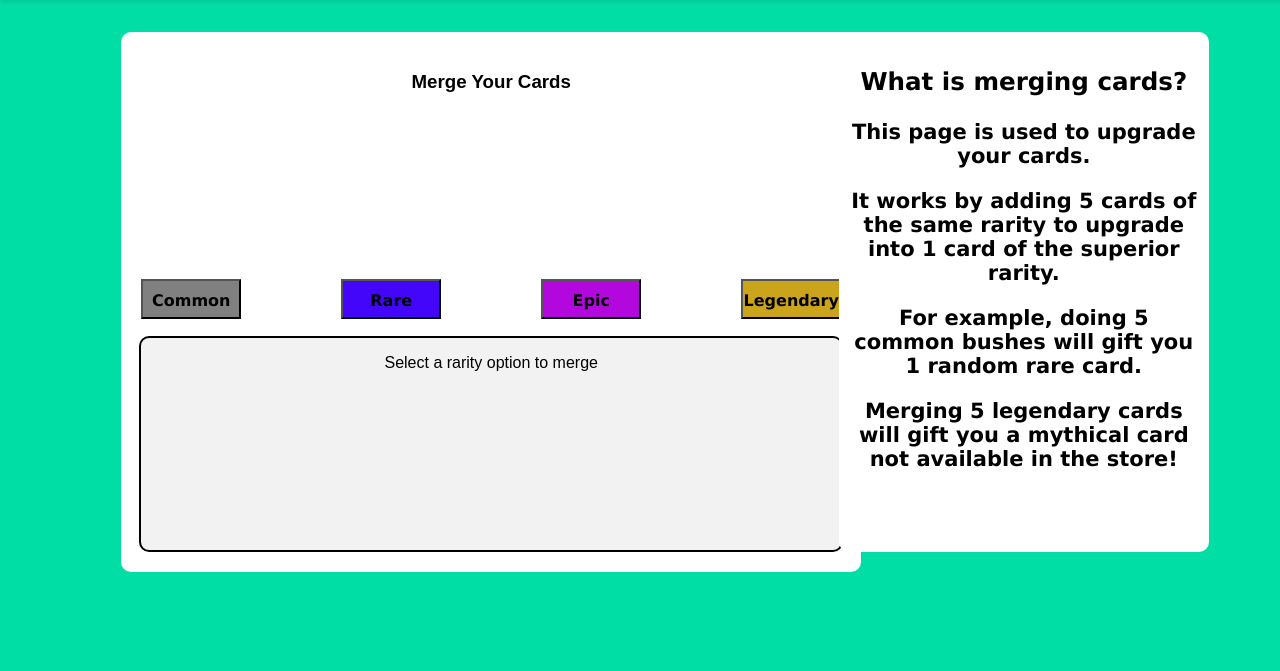
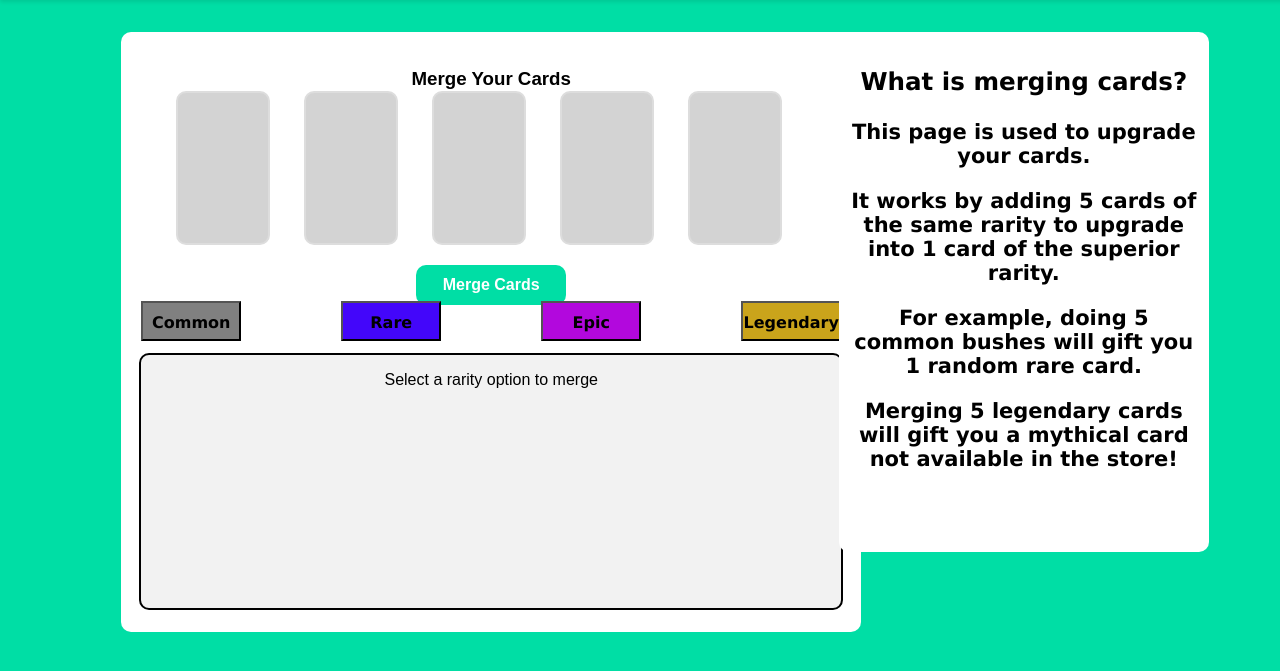
Before and after one commit to lewisFarley403/EcoWorld, a Django app: page /ecoworld/mergecards/ in a window 1280 px wide. Shown: the part 68-739 px from the top of the page. Run offline with Django 5.2, Linux system fonts and the light colour scheme; a user stored in the database is signed in; data comes from the database, SQL or seed files in the repository.

Commit message:
Finished merge page made new animation for the merge page and made it redirect safely and return safely MERGING COMPLETE

```diff
--- a/EcoWorld/templates/EcoWorld/mergecards.html
+++ b/EcoWorld/templates/EcoWorld/mergecards.html
@@ -75,7 +75,7 @@
 
         .mergebox {
             width: 700px;
-            height: 500px;
+            height: 560px;
             background-color: white;
             border-radius: 10px;
             padding: 20px;
@@ -92,11 +92,12 @@
             flex-direction: column;
             align-items: center;
             justify-content: center;
+            margin-top: 1px;
         }
 
         .inventorySection {
             width: 100%;
-            height: 400px;
+            height: 350px;
             background-color: #f2f2f2;
             border: 2px solid black;
             border-radius: 10px;
@@ -105,6 +106,7 @@
             align-items: center;
             overflow-y: auto;
             justify-content: flex-start;
+            margin-bottom: 2px;
         }
 
 
@@ -125,8 +127,14 @@
         }
 
         .cardMergeBoxContainer {
-            height: 150px;
+            height: 200px;
             width: 100%;
+            display: flex;
+            flex-direction: column;
+            align-items: center;
+            justify-content: flex-start;
+            gap: 20px;
+            padding-bottom: 10px;
 
 
         }
@@ -139,6 +147,7 @@
             justify-content: space-between;
             align-items: center;
             padding: 0 20px;
+            padding-bottom: 15px;
         }
         .mergeOptionButton {
             border-radius: 10px;
@@ -283,6 +292,112 @@
             font-weight: bold;
         }
 
+        .card-boxes {
+            display: grid;
+            grid-template-columns: repeat(5, 1fr);
+            gap: 10px;
+            width: 90%;
+        }
+
+        .card-box {
+            width: 90px;
+            height: 150px;
+            background-color: lightgrey;
+            border-radius: 10px;
+            display: flex;
+            justify-content: center;
+            align-items: center;
+            border: 2px solid #ddd;
+        }
+
+        .card-box img {
+            width: 100%;
+            height: 100%;
+            border-radius: 5px;
+            object-fit: cover;
+        }
+
+        .merge-button {
+            width: 150px;
+            height: 40px;
+            background-color: #00dea5;
+            color: white;
+            border: none;
+            font-size: 16px;
+            font-weight: bold;
+            border-radius: 10px;
+            cursor: pointer;
+            transition: background-color 0.3s;
+        }
+
+        .merge-button:hover {
+            background-color: #009d7a;
+        }
+
+        .error-message {
+            color: red;
+            font-size: 16px;
+            font-weight: bold;
+            text-align: center;
+            margin-top: 1px;
+        }
+
+        .wonCard {
+            z-index: 100;
+            height: 300px;
+            width: 180px;
+            opacity: 0; /* Initially hidden */
+            position: fixed;
+            top: 50%;
+            left: 50%;
+            transform: translate(-50%, -50%); /* Center the box */
+            background-color: white;
+            border-radius: 15px;
+            border: 5px solid gold; /* Gold outline */
+            text-align: center;
+            display: flex;
+            flex-direction: column;
+            align-items: center;
+            justify-content: center;
+            box-shadow: 0 0 20px rgba(0, 0, 0, 0.3);
+            transition: opacity 0.5s ease-in-out;
+        }
+
+        /* The background dimmer with 0.5 opacity */
+        .overlay {
+            position: fixed;
+            top: 0;
+            left: 0;
+            width: 100%;
+            height: 100%;
+            background-color: rgba(0, 0, 0, 0.5);
+            z-index: 50;
+        }
+
+        /* The image inside the pop-up, large size */
+        .wonCard img {
+            width: 100%;
+            height: auto;
+            border-radius: 10px;
+            margin-bottom: 20px;
+        }
+
+        /* Close button styling */
+        .close-btn {
+            background-color: #00dea5;
+            color: white;
+            font-size: 16px;
+            font-weight: bold;
+            border: none;
+            border-radius: 10px;
+            padding: 10px 20px;
+            cursor: pointer;
+            transition: background-color 0.3s;
+        }
+
+        .close-btn:hover {
+            background-color: #009d7a;
+        }
 
 
 
@@ -319,11 +434,32 @@
 
         <div class="mergebox">
             <div class="mergeSection">
-                <h3>Merge Your Cards</h3>
+                <h3 style="margin-bottom: 1px;">Merge Your Cards</h3>
+                {% if error %}
+                    <p class="error-message">{{ error }}</p>
+                {% endif %}
 
                 <div class="cardMergeBoxContainer">
+                    <div class="card-boxes">
+                        {% for card in merge %}
+                            <div class="card-box">
+                                {% if card.image %}
+                                <img src="{{ card.image }}">
+                                {% else %}
+
+                                {% endif %}
+                            </div>
+                        {% endfor %}
+
+                    </div>
+                    <form action="/ecoworld/mergecards/" method="POST">
+                        {% csrf_token %}
+                        <button type="submit" class="merge-button" name="mergebutton" value="{{ rarity }}">Merge Cards</button>
+                    </form>
+
 
                 </div>
+
 
                 <div class="mergeOptionBox">
                     <form action="/ecoworld/mergecards/" method="POST">
@@ -390,5 +526,11 @@
         </div>
 
     </div>
+
+
+
+
+
+
 </body>
 </html>
--- a/EcoWorld/urls.py
+++ b/EcoWorld/urls.py
@@ -11,7 +11,7 @@
 from django.urls import path,include
 from django.conf.urls.static import static
 
-from .views import addDrink, buy_pack, mergecards,store,pack_opening_page, upload_bottle_photo, scan_qr_code, generate_qr_code, friends # Import the view
+from .views import addDrink, merge_opening_page, buy_pack, mergecards,store,pack_opening_page, upload_bottle_photo, scan_qr_code, generate_qr_code, friends # Import the view
 from . import views
 
 app_name = 'EcoWorld'
@@ -28,5 +28,7 @@
     path("challenge/", views.challenge, name='challenge'),  # URL for the challenge page
     path("completeChallenge/", views.completeChallenge, name='completeChallenge'),  # URL for the complete challenge page
     path("friends/", friends, name="friends"), #URL for friend dashboard
-    path("mergecards/", mergecards, name="mergecards")
+    path("mergecards/", mergecards, name="mergecards"), #URL for merging cards page
+    path("mergereveal/", merge_opening_page, name="mergereveal")
+
 ]
--- a/EcoWorld/views.py
+++ b/EcoWorld/views.py
@@ -7,6 +7,7 @@
     -Chris Lynch (cl1037@exeter.ac.uk)
 """
 
+import random
 from django.conf import settings
 from django.shortcuts import get_object_or_404, render, redirect
 from .models import drinkEvent,User,waterFountain,pack,ownsCard,challenge,ongoingChallenge, card, cardRarity, Merge
@@ -409,13 +410,32 @@
         })
 
     if request.method == "GET":
-        return render(request, "EcoWorld/mergecards.html", {"userinfo" : userinfo[0]})
+
+        merge, created = Merge.objects.get_or_create(userID=request.user)
+
+        cardImages = []
+
+        #Go through the merge DB and get the mergeCardID and the image for the template
+        for i in range(1, 6):
+            cardField = getattr(merge, f'cardID{i}', None)
+            if cardField:
+                cardImages.append({'id': f'cardID{i}', 'image': cardField.image.url})
+            else:
+                cardImages.append({'id': None, 'image' : None})
+
+
+
+        return render(request, "EcoWorld/mergecards.html", {"userinfo" : userinfo[0], "merge":cardImages})
 
     elif request.method == "POST":
         #Gets rarity option chosen if so
         rarity = request.POST.get("rarity")
         addCard = request.POST.get("addCard")
         removeCard = request.POST.get("removeCard")
+
+        mergeCardsFunc = request.POST.get("mergebutton")
+
+
 
         if rarity:
             #Gets the player inventory for the certain rarity
@@ -428,15 +448,37 @@
 
             playerItems = playerInventoryStorage
 
+            merge, created = Merge.objects.get_or_create(userID=request.user)
+
+            cardImages = []
+
+            #Go through the merge DB and get the mergeCardID and the image for the template
+            for i in range(1, 6):
+                cardField = getattr(merge, f'cardID{i}', None)
+                if cardField:
+                    cardImages.append({'id': f'cardID{i}', 'image': cardField.image.url})
+                else:
+                    cardImages.append({'id': None, 'image' : None})
 
 
-
-            return render(request, "EcoWorld/mergecards.html", {"userinfo" : userinfo[0], "playerItems": playerItems, "rarity":rarity},)
+            return render(request, "EcoWorld/mergecards.html", {"userinfo" : userinfo[0], "playerItems": playerItems, "rarity":rarity,"merge":cardImages},)
 
         if addCard:
             #Get rarity and card id
             rarityforbutton = request.POST.get("rarityforbutton")
             cardID = addCard
+
+            merge, created = Merge.objects.get_or_create(userID=request.user)
+
+            cardImages = []
+
+            #Go through the merge DB and get the mergeCardID and the image for the template
+            for i in range(1, 6):
+                cardField = getattr(merge, f'cardID{i}', None)
+                if cardField:
+                    cardImages.append({'id': f'cardID{i}', 'image': cardField.image.url})
+                else:
+                    cardImages.append({'id': None, 'image' : None})
 
             #Gets the player inventory for the certain rarity
             playerInventoryStorage = ownsCard.objects.filter(user=request.user, card__rarity_id=rarityforbutton).select_related('card').values('card__title', 'card__image', 'quantity', 'card__id')
@@ -453,7 +495,7 @@
 
             if merge and (merge.cardID1 and merge.cardID2 and merge.cardID3 and merge.cardID4 and merge.cardID5):
                 error = "There are already 5 cards in the merge slots remove one first!"
-                return render(request, "EcoWorld/mergecards.html", {"userinfo" : userinfo[0], "playerItems": playerItems, "rarity": rarityforbutton, "error" : error})
+                return render(request, "EcoWorld/mergecards.html", {"userinfo" : userinfo[0], "playerItems": playerItems, "rarity": rarityforbutton, "error" : error,"merge":cardImages})
 
             cardToAdd = card.objects.get(id=cardID)  # Get the card object by ID
             cardRarityID = cardToAdd.rarity.id  # Access the rarity of the card
@@ -464,12 +506,12 @@
                 firstCard = merge.cardID1
                 if firstCard.rarity_id != cardRarityID:
                     error = "The card you tried to add was not of the same rarity as the first card in the merge."
-                    return render(request, "EcoWorld/mergecards.html", {"userinfo": userinfo[0], "playerItems": playerItems, "rarity": rarityforbutton, "error": error})
+                    return render(request, "EcoWorld/mergecards.html", {"userinfo": userinfo[0], "playerItems": playerItems, "rarity": rarityforbutton, "error": error,"merge":cardImages})
 
 
             if ownCard.quantity <= 0:
                 error = "You need to get more of this card to add it to the merge or take one out of the merge box"
-                return render(request, "EcoWorld/mergecards.html", {"userinfo" : userinfo[0], "playerItems": playerItems, "rarity": rarityforbutton, "error" : error})
+                return render(request, "EcoWorld/mergecards.html", {"userinfo" : userinfo[0], "playerItems": playerItems, "rarity": rarityforbutton, "error" : error,"merge":cardImages})
 
 
             if merge:
@@ -499,7 +541,19 @@
             # Filter items where quantity is greater than 0
             playerItems = playerInventoryStorage
 
-            return render(request, "EcoWorld/mergecards.html", {"userinfo" : userinfo[0], "playerItems": playerItems, "rarity": rarityforbutton})
+            merge, created = Merge.objects.get_or_create(userID=request.user)
+
+            cardImages = []
+
+            #Go through the merge DB and get the mergeCardID and the image for the template
+            for i in range(1, 6):
+                cardField = getattr(merge, f'cardID{i}', None)
+                if cardField:
+                    cardImages.append({'id': f'cardID{i}', 'image': cardField.image.url})
+                else:
+                    cardImages.append({'id': None, 'image' : None})
+
+            return render(request, "EcoWorld/mergecards.html", {"userinfo" : userinfo[0], "playerItems": playerItems, "rarity": rarityforbutton,"merge":cardImages})
 
         if removeCard:
             #Get rarity and card id
@@ -521,19 +575,19 @@
 
             cardToRemove = None
             if merge.cardID1 and str(merge.cardID1.id) == str(cardID):
-                cardToRemove = merge.cardID1  # The card object in cardID1
-                merge.cardID1 = None  # Remove the card from the merge slot
+                cardToRemove = merge.cardID1
+                merge.cardID1 = None
             elif merge.cardID2 and str(merge.cardID2.id) == str(cardID):
-                cardToRemove = merge.cardID2  # The card object in cardID2
+                cardToRemove = merge.cardID2
                 merge.cardID2 = None
             elif merge.cardID3 and str(merge.cardID3.id) == str(cardID):
-                cardToRemove = merge.cardID3  # The card object in cardID3
+                cardToRemove = merge.cardID3
                 merge.cardID3 = None
             elif merge.cardID4 and str(merge.cardID4.id) == str(cardID):
-                cardToRemove = merge.cardID4  # The card object in cardID4
+                cardToRemove = merge.cardID4
                 merge.cardID4 = None
             elif merge.cardID5 and str(merge.cardID5.id) == str(cardID):
-                cardToRemove = merge.cardID5  # The card object in cardID5
+                cardToRemove = merge.cardID5
                 merge.cardID5 = None
 
             print(cardID)
@@ -542,9 +596,12 @@
                 # Update the user's inventory by adding 1 back
                 ownCard = ownsCard.objects.get(user=request.user, card_id=cardID)
                 ownCard.quantity += 1
-                ownCard.save()  # Save the updated ownsCard object
 
-                merge.save()  # Save the updated merge object after removing the card
+                #Save merge db and ownsCard db for user
+                ownCard.save()
+                merge.save()
+
+
                 #Gets the player inventory for the certain rarity
                 playerInventoryStorage = ownsCard.objects.filter(user=request.user, card__rarity_id=rarityforbutton).select_related('card').values('card__title', 'card__image', 'quantity', 'card__id')
 
@@ -555,11 +612,118 @@
 
                 playerItems = playerInventoryStorage
 
+                merge, created = Merge.objects.get_or_create(userID=request.user)
+
+                cardImages = []
+
+                #Go through the merge DB and get the mergeCardID and the image for the template
+                for i in range(1, 6):
+                    cardField = getattr(merge, f'cardID{i}', None)
+                    if cardField:
+                        cardImages.append({'id': f'cardID{i}', 'image': cardField.image.url})
+                    else:
+                        cardImages.append({'id': None, 'image' : None})
 
 
-                return render(request, "EcoWorld/mergecards.html", {"userinfo" : userinfo[0], "playerItems": playerItems, "rarity": rarityforbutton})
+                return render(request, "EcoWorld/mergecards.html", {"userinfo" : userinfo[0], "playerItems": playerItems, "rarity": rarityforbutton,"merge":cardImages})
 
             else:
+                merge, created = Merge.objects.get_or_create(userID=request.user)
 
+                cardImages = []
+
+                #Go through the merge DB and get the mergeCardID and the image for the template
+                for i in range(1, 6):
+                    cardField = getattr(merge, f'cardID{i}', None)
+                    if cardField:
+                        cardImages.append({'id': f'cardID{i}', 'image': cardField.image.url})
+                    else:
+                        cardImages.append({'id': None, 'image' : None})
                 error = "This card is not in a merge slot"
-                return render(request, "EcoWorld/mergecards.html", {"userinfo" : userinfo[0], "playerItems": playerItems, "rarity": rarityforbutton, "error" : error})
+                return render(request, "EcoWorld/mergecards.html", {"userinfo" : userinfo[0], "playerItems": playerItems, "rarity": rarityforbutton, "error" : error,"merge":cardImages})
+
+
+
+        if mergeCardsFunc:
+            #Gets the player inventory for the certain rarity
+            playerInventoryStorage = ownsCard.objects.filter(user=request.user, card__rarity_id=rarity).select_related('card').values('card__title', 'card__image', 'quantity', 'card__id')
+
+            #Puts the media tag onto the image for it to be used
+            for item in playerInventoryStorage:
+                item['card__image'] = "/media/" + item['card__image']
+
+
+            playerItems = playerInventoryStorage
+
+            merge, created = Merge.objects.get_or_create(userID=request.user)
+
+            rarity = mergeCardsFunc
+
+            cardImages = []
+
+            #Go through the merge DB and get the mergeCardID and the image for the template
+            for i in range(1, 6):
+                cardField = getattr(merge, f'cardID{i}', None)
+                if cardField:
+                    cardImages.append({'id': f'cardID{i}', 'image': cardField.image.url})
+                else:
+                    cardImages.append({'id': None, 'image' : None})
+
+
+            if mergeCardsFunc == 5:
+                error = "This card rarity cannot be merged!"
+                return render(request, "EcoWorld/mergecards.html", {"userinfo" : userinfo[0], "playerItems": playerItems, "rarity":rarity,"merge":cardImages, "error":error},)
+
+
+            if merge.cardID1 and merge.cardID2 and merge.cardID3 and merge.cardID4 and merge.cardID5:
+                merge.cardID1 = None
+                merge.cardID2 = None
+                merge.cardID3 = None
+                merge.cardID4 = None
+                merge.cardID5 = None
+
+
+
+                mergeCardsFunc = int(mergeCardsFunc)
+                mergeCardsFunc += 1
+
+                cards = card.objects.filter(rarity=mergeCardsFunc)
+                cardToReturn = random.choice(cards)
+
+                cardImage = cardToReturn.image.url
+
+                userCard, created = ownsCard.objects.get_or_create(user=request.user, card=cardToReturn)
+
+                # If the card already exists in the user's inventory, increment the quantity
+                if not created:
+                    userCard.quantity += 1
+                    userCard.save()
+                else:
+                    # If the card is newly added to the inventory, set quantity to 1
+                    userCard.quantity = 1
+                    userCard.save()
+                merge.save()
+
+                merge, created = Merge.objects.get_or_create(userID=request.user)
+
+
+
+                cardImages = []
+
+                #Go through the merge DB and get the mergeCardID and the image for the template
+                for i in range(1, 6):
+                    cardField = getattr(merge, f'cardID{i}', None)
+                    if cardField:
+                        cardImages.append({'id': f'cardID{i}', 'image': cardField.image.url})
+                    else:
+                        cardImages.append({'id': f'cardID{i}', 'image' : None})
+
+
+                return render(request, "EcoWorld/merge_opening_page.html", {"image": cardToReturn.image.url})
+
+
+        return render(request, "EcoWorld/mergecards.html", {"userinfo" : userinfo[0]})
+
+
+def merge_opening_page(request):
+    return render(request, "EcoWorld/merge_opening_page.html")
```
Also changed, not shown: EcoWorld/templates/EcoWorld/merge_opening_page.html (added, +137 -0 lines), 1 other file.
